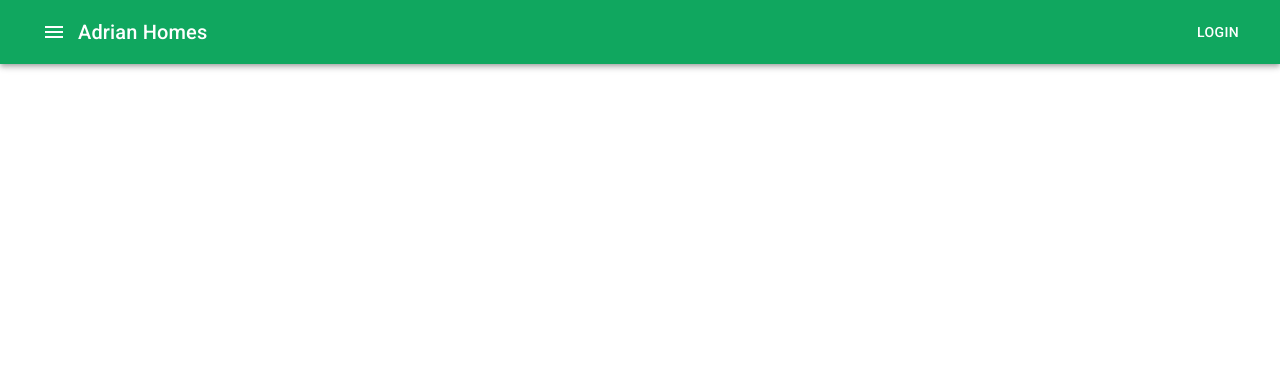
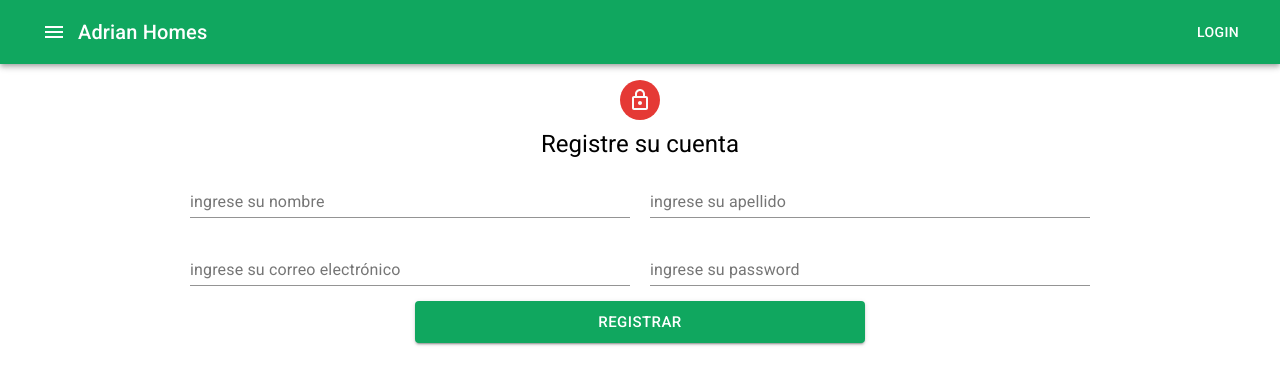
Before and after one commit to adrian1426/Sistema-de-inmuebles, a React (Create React App) app: page /usuarios/registrar in a window 1280 px wide. Shown: the top 384 px of the page. Built offline with nearby package versions, Linux system fonts and the light colour scheme.

Commit message:
formulario de registrar usuarios

```diff
--- a/package.json
+++ b/package.json
@@ -4,6 +4,7 @@
   "private": true,
   "dependencies": {
     "@material-ui/core": "^4.11.0",
+    "@material-ui/icons": "^4.9.1",
     "@testing-library/jest-dom": "^4.2.4",
     "@testing-library/react": "^9.5.0",
     "@testing-library/user-event": "^7.2.1",
--- a/src/App.js
+++ b/src/App.js
@@ -5,6 +5,7 @@ import { BrowserRouter as Router, Switch, Route } from 'react-router-dom';
 import { MuiThemeProvider } from '@material-ui/core/styles';
 import Grid from '@material-ui/core/Grid';
 import theme from './theme/theme';
+import RegistrarUsuarios from './components/seguridad/RegistrarUsuarios';
 
 function App() {
   return (
@@ -15,6 +16,7 @@ function App() {
         <Grid container>
           <Switch>
             <Route path="/" exact component={ListaInmuebles} />
+            <Route path="/usuarios/registrar" component={RegistrarUsuarios} />
           </Switch>
         </Grid>
       </MuiThemeProvider>
--- /dev/null
+++ b/src/components/seguridad/RegistrarUsuarios.js
@@ -0,0 +1,93 @@
+import React, { Component } from 'react';
+import { Container, Avatar, Typography, Grid, TextField, Button } from '@material-ui/core';
+import { LockOutlined } from '@material-ui/icons'
+
+const style = {
+  paper: {
+    marginTop: 8,
+    display: 'flex',
+    flexDirection: 'column',
+    alignItems: 'center'
+  },
+  avatar: {
+    margin: 8,
+    background: '#e53935'
+  },
+  form: {
+    width: '100%',
+    marginTop: 10
+  },
+  submit: {
+    marginTop: 15,
+    marginBottom: 20
+  }
+};
+
+class RegistrarUsuarios extends Component {
+  render() {
+    return (
+      <Container maxWidth="md">
+        <div style={style.paper}>
+          <Avatar style={style.avatar}>
+            <LockOutlined />
+          </Avatar>
+          <Typography component="h1" variant="h5">Registre su cuenta</Typography>
+
+          <form style={style.form}>
+            <Grid container spacing={2}>
+              <Grid item md={6} xs={12}>
+                <TextField
+                  name="nombre"
+                  fullWidth
+                  label="ingrese su nombre"
+                />
+              </Grid>
+
+              <Grid item md={6} xs={12}>
+                <TextField
+                  name="apellido"
+                  fullWidth
+                  label="ingrese su apellido"
+                />
+              </Grid>
+
+              <Grid item md={6} xs={12}>
+                <TextField
+                  name="email"
+                  fullWidth
+                  label="ingrese su correo electrónico"
+                />
+              </Grid>
+
+              <Grid item md={6} xs={12}>
+                <TextField
+                  name="password"
+                  type="password"
+                  fullWidth
+                  label="ingrese su password"
+                />
+              </Grid>
+            </Grid>
+
+            <Grid container justify="center">
+              <Grid item md={6} xs={12}>
+                <Button
+                  type="submit"
+                  variant="contained"
+                  fullWidth
+                  size="large"
+                  color="primary"
+                  style={style.submit}
+                >
+                  registrar
+                </Button>
+              </Grid>
+            </Grid>
+          </form>
+        </div>
+      </Container>
+    );
+  }
+}
+
+export default RegistrarUsuarios;
```
Also changed, not shown: 1 other file (tests, documents, lock files or other folders).
